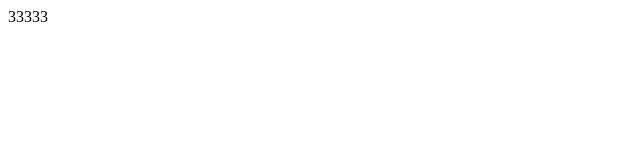
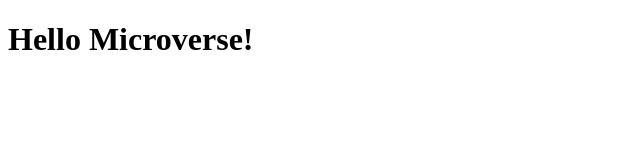
Before and after one commit to mohashyne/software-dev-bootcamp, a website: page index.html in a window 1280 px wide. Shown: the whole page, without its empty margins (0-640 px from the left). Drawn offline with Linux system fonts and the light colour scheme.

Commit message:
Add heading to index.html file

```diff
--- a/index.html
+++ b/index.html
@@ -7,6 +7,6 @@
     <title>Js BootCamp</title>
 </head>
 <body>
-    33333
+   <h1>Hello Microverse!</h1>
 </body>
 </html>
```
